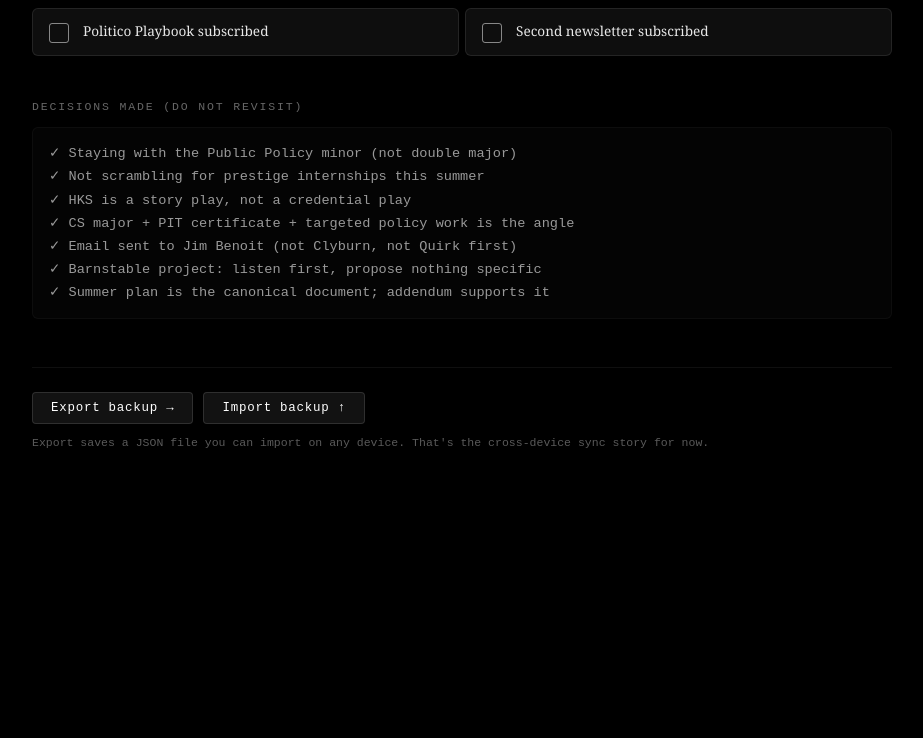
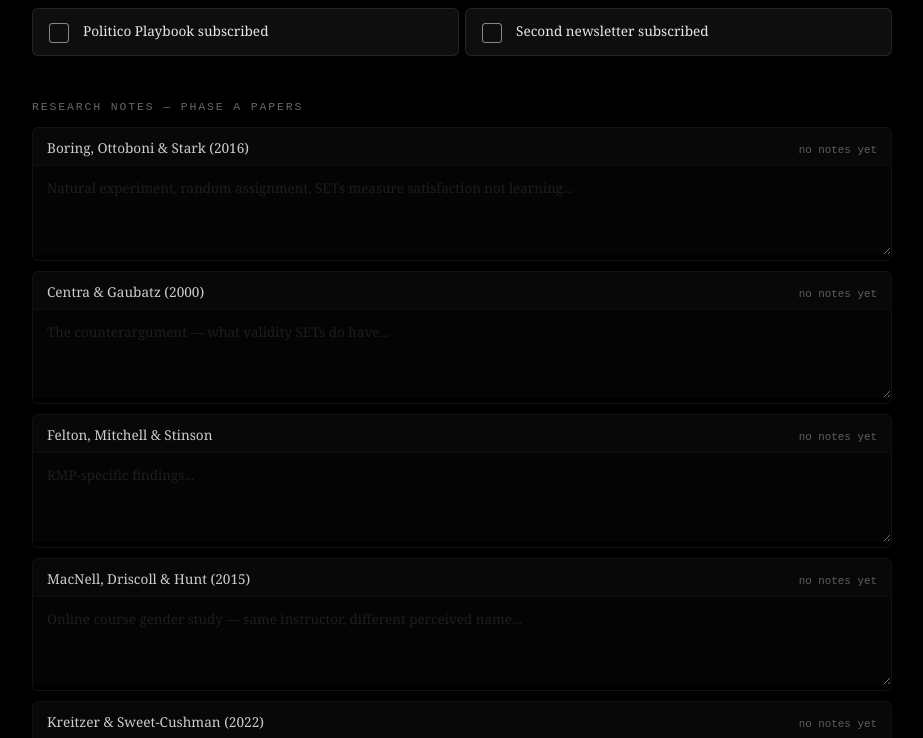
Before and after one commit to damianphim/portfolio, a React (Create React App) app: page /plan in a window 1280 px wide. Shown: the part 1562-2300 px from the top of the page, without its empty margins (178-1101 px from the left). Before the commit the page ends 2131 px from the top, so only its background shows below. Built offline with nearby package versions, Linux system fonts and the light colour scheme.

Commit message:
Update plan

```diff
--- a/src/components/plan/Plan.js
+++ b/src/components/plan/Plan.js
@@ -191,6 +191,8 @@ const Td = styled.td`
   vertical-align: top;
 `;
 
+
+
 const StatusSelect = styled.select`
   background: rgba(255,255,255,0.07);
   border: 1px solid rgba(255,255,255,0.12);
@@ -209,6 +211,55 @@ const ReadingGrid = styled.div`
   grid-template-columns: 1fr 1fr;
   gap: 6px;
   @media (max-width: 560px) { grid-template-columns: 1fr; }
+`;
+
+// ─── Research Notes ───────────────────────────────────────────────────────────
+const NoteCard = styled.div`
+  margin-bottom: 10px;
+  border: 1px solid rgba(255,255,255,0.07);
+  border-radius: 6px;
+  overflow: hidden;
+`;
+
+const NoteHeader = styled.div`
+  display: flex;
+  justify-content: space-between;
+  align-items: baseline;
+  padding: 10px 14px 8px;
+  background: rgba(255,255,255,0.03);
+`;
+
+const NoteTitle = styled.div`
+  font-size: 0.85rem;
+  opacity: 0.8;
+`;
+
+const NoteStatus = styled.div`
+  font-size: 0.68rem;
+  font-family: 'Courier New', monospace;
+  opacity: 0.35;
+`;
+
+const NoteTextarea = styled.textarea`
+  width: 100%;
+  background: rgba(255,255,255,0.025);
+  border: none;
+  border-top: 1px solid rgba(255,255,255,0.05);
+  color: inherit;
+  padding: 12px 14px;
+  font-size: 0.84rem;
+  font-family: 'Georgia', serif;
+  line-height: 1.6;
+  resize: vertical;
+  min-height: 72px;
+  box-sizing: border-box;
+  outline: none;
+  opacity: 0.75;
+  &:focus {
+    background: rgba(255,255,255,0.04);
+    opacity: 1;
+  }
+  &::placeholder { opacity: 0.3; }
 `;
 
 // ─── Export/Import ────────────────────────────────────────────────────────────
@@ -444,6 +495,34 @@ export default function Plan() {
             </ReadingGrid>
           </Section>
 
+          {/* Research notes */}
+          <Section>
+            <SectionLabel>Research Notes — Phase A Papers</SectionLabel>
+            {[
+              { key: 'boring_ottoboni', label: 'Boring, Ottoboni & Stark (2016)', hint: 'Natural experiment, random assignment, SETs measure satisfaction not learning...' },
+              { key: 'centra_gaubatz', label: 'Centra & Gaubatz (2000)', hint: 'The counterargument — what validity SETs do have...' },
+              { key: 'felton_mitchell', label: 'Felton, Mitchell & Stinson', hint: 'RMP-specific findings...' },
+              { key: 'macnell_driscoll', label: 'MacNell, Driscoll & Hunt (2015)', hint: 'Online course gender study — same instructor, different perceived name...' },
+              { key: 'kreitzer_sweet_cushman', label: 'Kreitzer & Sweet-Cushman (2022)', hint: 'Political science SETs and gender bias...' },
+            ].map(paper => {
+              const note = state.research_notes?.[paper.key] ?? '';
+              return (
+                <NoteCard key={paper.key}>
+                  <NoteHeader>
+                    <NoteTitle>{paper.label}</NoteTitle>
+                    <NoteStatus>{note.length > 0 ? `${note.length} chars` : 'no notes yet'}</NoteStatus>
+                  </NoteHeader>
+                  <NoteTextarea
+                    value={note}
+                    onChange={e => update(`research_notes.${paper.key}`, e.target.value)}
+                    placeholder={paper.hint}
+                    rows={3}
+                  />
+                </NoteCard>
+              );
+            })}
+          </Section>
+
           {/* Decisions made */}
           <Section>
             <SectionLabel>Decisions Made (Do Not Revisit)</SectionLabel>
--- a/src/components/plan/PlanAddendum.js
+++ b/src/components/plan/PlanAddendum.js
@@ -4,6 +4,7 @@ import styled, { keyframes } from 'styled-components';
 const fadeIn = keyframes`from { opacity: 0; } to { opacity: 1; }`;
 
 const Wrap = styled.div`animation: ${fadeIn} 0.25s ease;`;
+
 
 const Block = styled.div`
   font-size: 0.88rem;
--- a/src/components/plan/usePlanState.js
+++ b/src/components/plan/usePlanState.js
@@ -47,6 +47,14 @@ const defaultState = {
     one_niche_sampler: false,
     politico_subscribed: false,
     second_newsletter: false,
+  },
+  // Research notes — Phase A papers
+  research_notes: {
+    boring_ottoboni: '',
+    centra_gaubatz: '',
+    felton_mitchell: '',
+    macnell_driscoll: '',
+    kreitzer_sweet_cushman: '',
   },
   // Meta
   last_updated: null,
```
